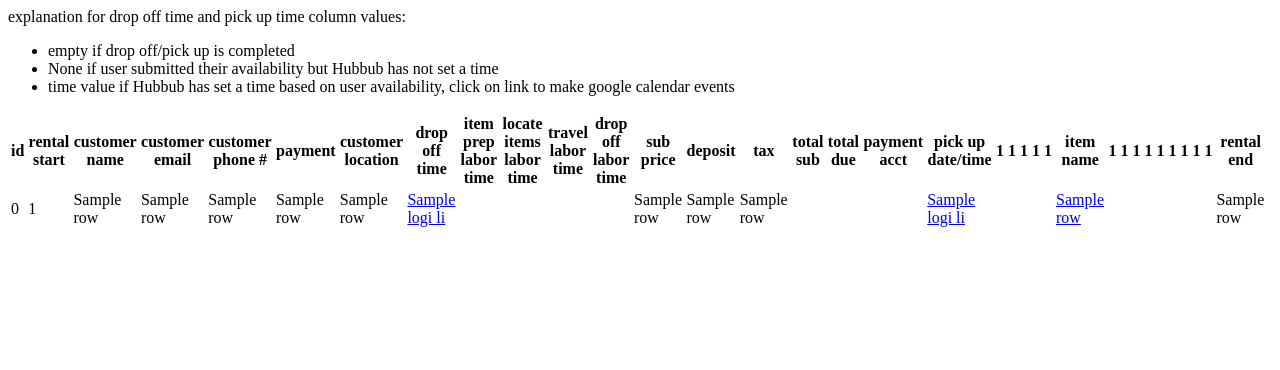
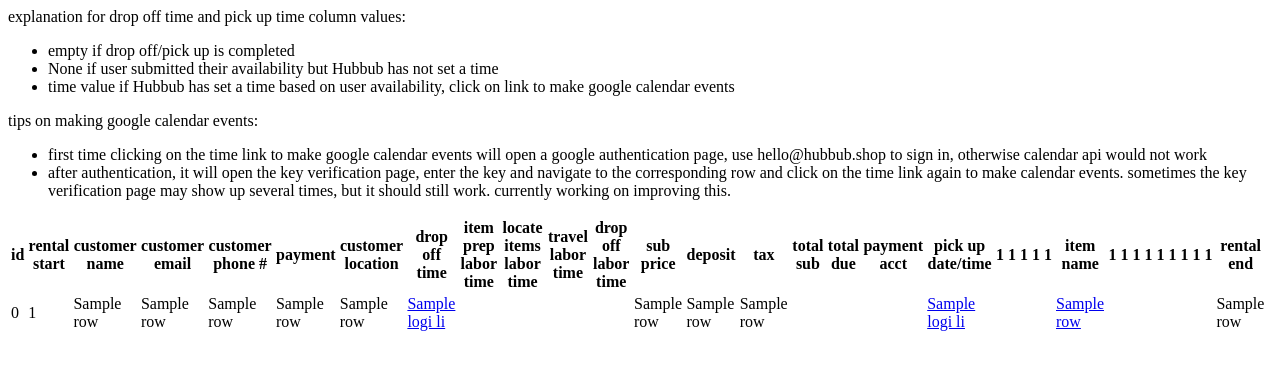
Before and after one commit to angihe93/auto-ops, a Flask app: template templates/index.html in a window 1280 px wide. Shown: the top 370 px of the page. Run offline with Flask 2, Linux system fonts and the light colour scheme; the template is opened without the code that fills it: most values are stand-ins (such as "Sample title", 1, 10 or a date in 2020); some libraries are stand-ins or nearby versions.

Commit message:
add calendar tips

```diff
--- a/templates/index.html
+++ b/templates/index.html
@@ -11,7 +11,11 @@
       <li>None if user submitted their availability but Hubbub has not set a time</li>
       <li>time value if Hubbub has set a time based on user availability, click on link to make google calendar events</li>
     </ul>
-
+    tips on making google calendar events:
+    <ul>
+      <li>first time clicking on the time link to make google calendar events will open a google authentication page, use hello@hubbub.shop to sign in, otherwise calendar api would not work</li>
+      <li>after authentication, it will open the key verification page, enter the key and navigate to the corresponding row and click on the time link again to make calendar events. sometimes the key verification page may show up several times, but it should still work. currently working on improving this.</li>
+    </ul>
     <table>
       <tr>
         <th>id</th>
```
